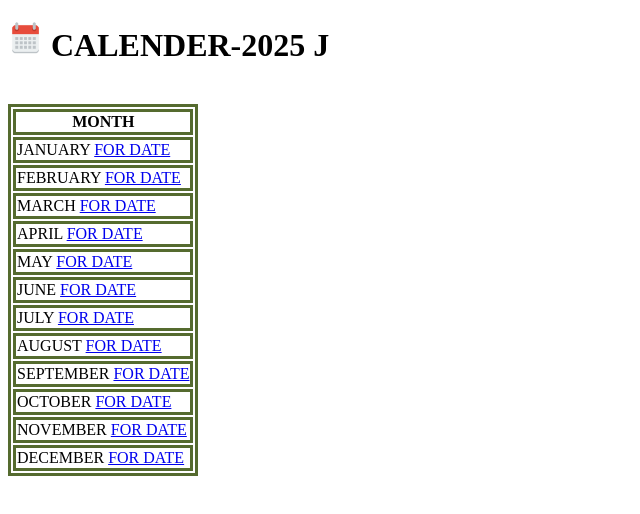
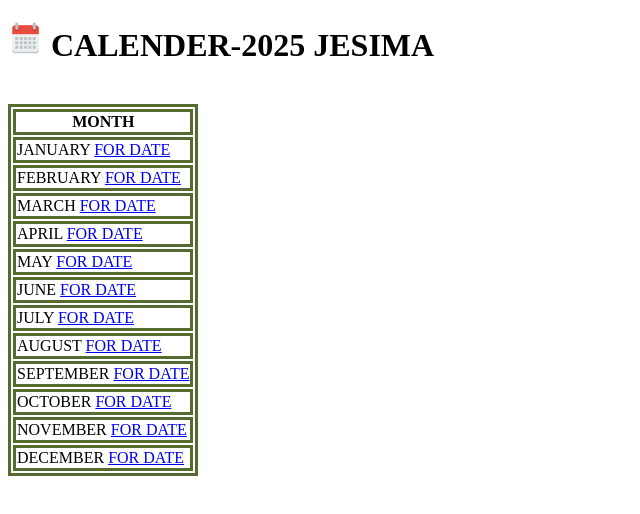
Before and after one commit to jesimahabbebuu/jesima, a plain HTML site: page index.html in a window 1280 px wide. Shown: the whole page, without its empty margins (0-640 px from the left). Drawn offline with Linux system fonts and the light colour scheme.

Commit message:
Update index.html
NAME CHANGE

```diff
--- a/index.html
+++ b/index.html
@@ -10,7 +10,7 @@
         }
 
     </style>
-    <h1>   <img src="./calendar.jpg" alt="CALENDER-2025"  height="35px" > CALENDER-2025 J</h1></br>
+    <h1>   <img src="./calendar.jpg" alt="CALENDER-2025"  height="35px" > CALENDER-2025 JESIMA</h1></br>
     <table>
     <tr>
         <th>MONTH</th>
```
